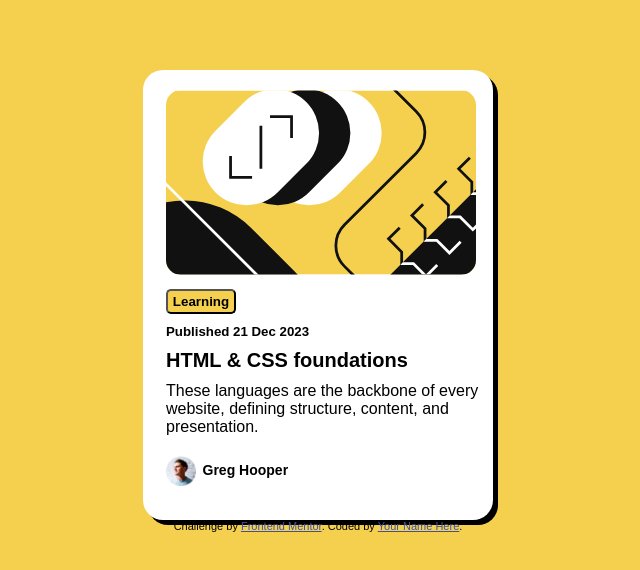
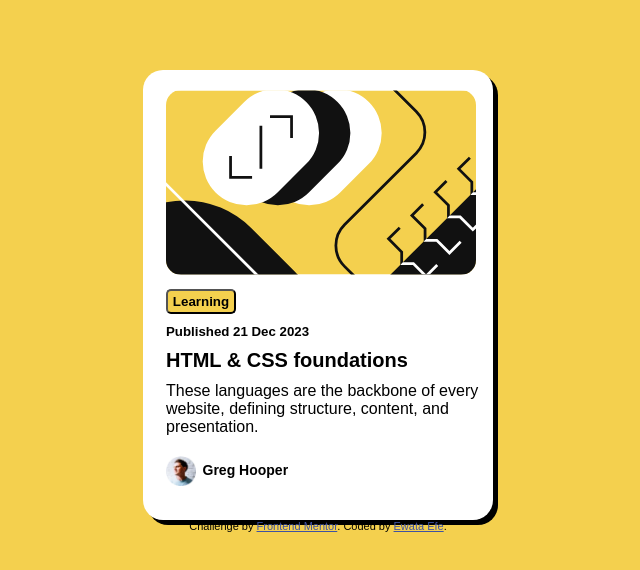
Before and after one commit to Efeh2/blog-preview, a plain HTML site: page index.html in a window 1280 px wide. Shown: the whole page, without its empty margins (322-962 px from the left). Drawn offline with Linux system fonts and the light colour scheme.

Commit message:
Update index.html

```diff
--- a/index.html
+++ b/index.html
@@ -31,7 +31,7 @@
    </div>
   <div class="attribution">
     Challenge by <a href="https://www.frontendmentor.io?ref=challenge" target="_blank">Frontend Mentor</a>.
-    Coded by <a href="#">Your Name Here</a>.
+    Coded by <a href="#">Ewata Efe</a>.
   </div>
 </div>
 </body>
```
